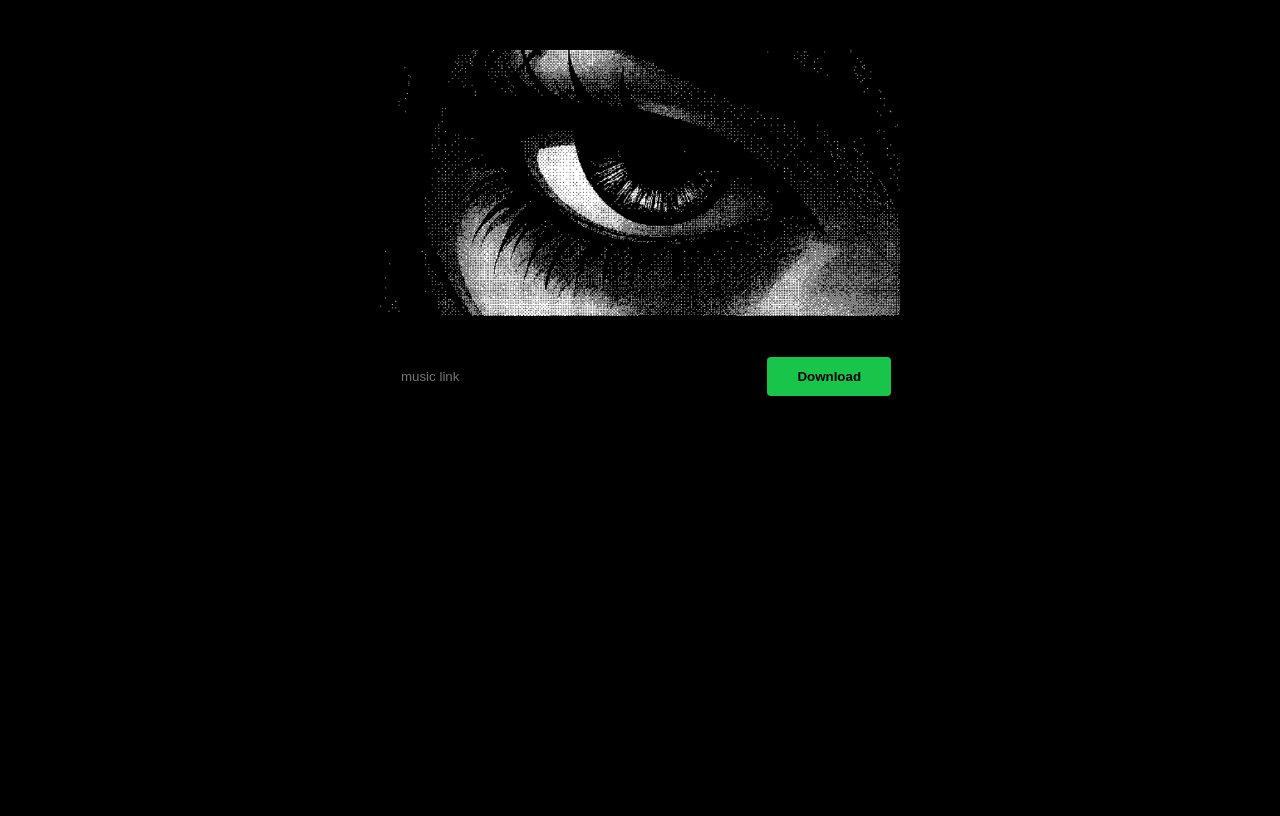
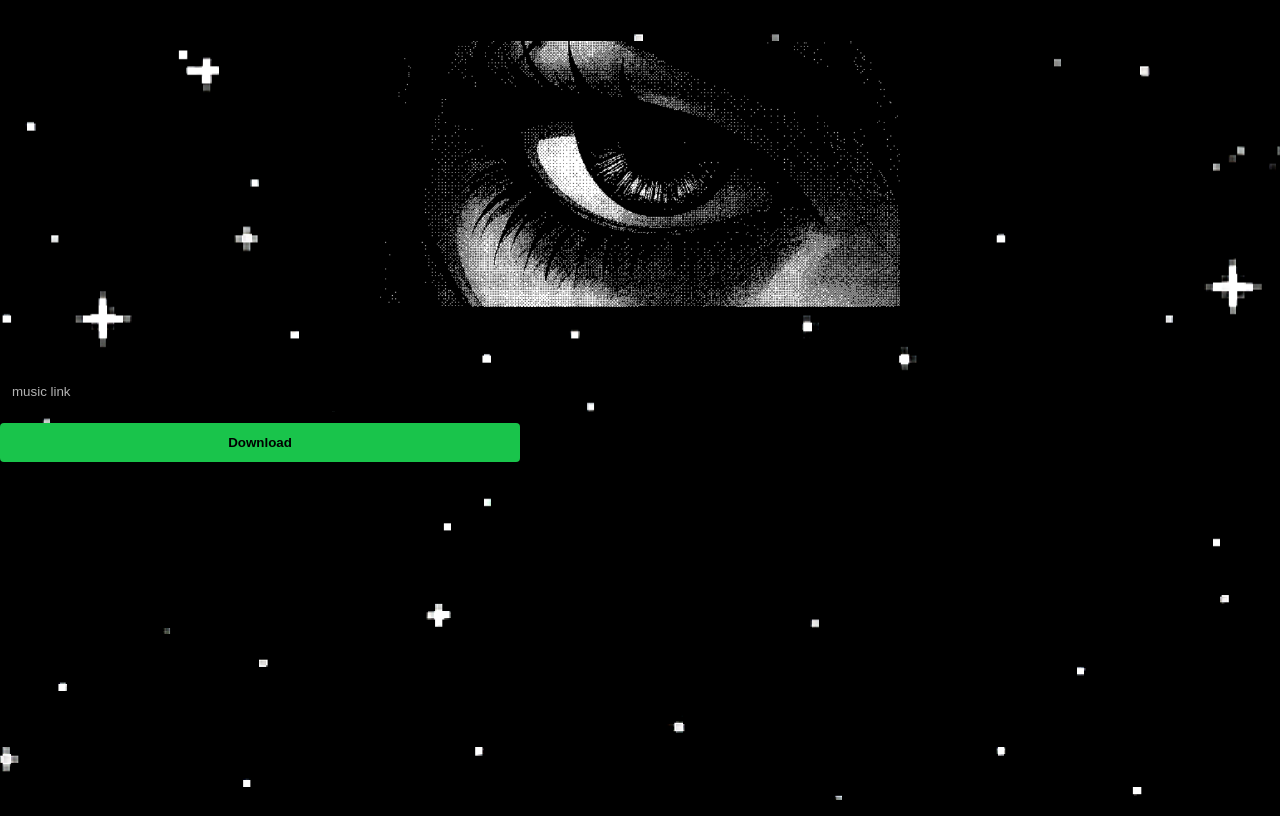
Before and after one commit to Leovsiji0/Roggerz, a Django app: page / in a window 1280 px wide. Run offline with Django 5.2, Linux system fonts and the light colour scheme; some libraries are stand-ins or nearby versions.

Commit message:
Update old code with new version

```diff
--- a/Rogger/Rogger/settings.py
+++ b/Rogger/Rogger/settings.py
@@ -27,7 +27,7 @@
 # SECURITY WARNING: don't run with debug turned on in production!
 DEBUG = True
 
-ALLOWED_HOSTS =  ['192.168.1.7', 'localhost', '127.0.0.1']
+ALLOWED_HOSTS =  ['*']
 
 
 # Application definition
--- a/Rogger/Roggerz/templates/Roggerz/all.html
+++ b/Rogger/Roggerz/templates/Roggerz/all.html
@@ -2,7 +2,7 @@
 {% load static %}
 
 {% block content %}
-
+<body>
     <form method="POST" action="{% url 'home' %}">
         {% csrf_token %}
 
@@ -19,6 +19,7 @@
         </div>
 
     </form>
+</body>
 {% if file_url %}
 <a href="{{ file_url }}" download class="btn">Download MP3</a>
 {% endif %}
--- a/Rogger/Roggerz/views.py
+++ b/Rogger/Roggerz/views.py
@@ -1,6 +1,6 @@
 from django.http import FileResponse, HttpResponse
 from django.shortcuts import render
-from Rogger.download import down
+from Rogger.download import down,san
 import os
 
 def extract(request):
@@ -10,11 +10,11 @@
             return HttpResponse("Paste a YouTube link")
 
         try:
-            filepath = down(url)  # returns full path on server
+            filepath = down(url)
             filename = os.path.basename(filepath)
-            # Send file as download to browser
             return FileResponse(open(filepath, "rb"), as_attachment=True, filename=filename)
         except Exception as e:
+            print("e:",e)
             return HttpResponse(f"Download failed: {e}")
 
     return render(request, "Roggerz/all.html")
--- a/Rogger/templates/layout.html
+++ b/Rogger/templates/layout.html
@@ -5,9 +5,17 @@
     <meta charset="UTF-8">
     <meta name="viewport" content="width=device-width, initial-scale=1.0">
     <title>Roggerz</title>
-    {% tailwind_css %}
+    {%tailwind_css%}
+
+
+
+
 </head>
-<body>
+<body style="background-image: url('{% static "bg.png" %}');
+background-size: cover;
+background-repeat: repeat;
+background-position: center;
+min-height: 100svh;">
 
     {% block content %}{% endblock %}
 
--- a/Rogger/theme/static/css/dist/styles.css
+++ b/Rogger/theme/static/css/dist/styles.css
@@ -1,52 +1,75 @@
-
-
-body {
-  background:black;
-  display: flex;
-  justify-content: center;
-  height: 100vh;
-  color: white;
-  font-family: Arial, sans-serif;
+* {
+  box-sizing: border-box;
+  margin: 0;
+  padding: 0;
 }
 
-.wrap{
-  text-align: center;
-  margin-top:1px;
+html, body {
+  height: 100%;
+  background: black;
+  overflow-x: hidden;
 }
+.body {
 
-.banner {
-  display: block;
-  width: 200%;          /* increased length */
-  max-width: 520px;    /* doodle can now stretch wider */
-  height: auto;
-  border-radius: 50px;
-  transition: transform 0.25s;
+  font-family: Arial, sans-serif;
+  display: flex;
+  flex-direction: column;  /* STACK ITEMS */
+  align-items: center;     /* CENTER ITEMS */
+  padding-top: 20px;
+  min-height: 100vh;
+  overflow-x: hidden;
+  overflow-y: hidden;
+  height: 100%;
 }
 
 
-/* optional hover (like Google doodles that animate slightly) */
+
+/* IMAGE */
+.banner {
+  width: 100%;
+  max-width: 520px;
+  height: auto;
+  border-radius: 12px;
+  transition: transform 0.25s;
+  display:block;
+  margin: 0 auto;
+}
+
 .banner:hover {
   transform: scale(1.03);
 }
 
+/* INPUT + BUTTON CONTAINER */
 .container {
-  text-align: center;
-  margin-top: 1px;
+  width: 100%;
+  max-width: 520px;
+  display: flex;
+  flex-direction: column;
+  align-items: center;
+  gap: 12px;
+  margin-top: 25px;
+
 }
 
-
+/* INPUT */
 input {
-  width: 350px;
+  width: 100%;
   padding: 12px;
   background: black;
   color: white;
+  text-decoration-color: white;
   border: none;
   outline: none;
   border-radius: 4px;
-  text-decoration-color: white;
 }
 
+input::placeholder, textarea::placeholder {
+  color: rgba(255, 255, 255, 0.7);
+}
+
+/* BUTTON */
 button {
+  width: 100%;
   padding: 12px 30px;
   background: #19c44b;
   border: none;
@@ -58,3 +81,19 @@
 button:hover {
   background: #159d42;
 }
+
+/* 📱 MOBILE RESPONSIVENESS */
+@media (max-width: 600px) {
+  .body {
+    padding-top: 15px;
+    min-height: 100svh;
+  }
+  .banner {
+    width: 92%;
+  }
+  input,
+  button {
+    font-size: 15px;
+    width: 92%;
+  }
+}
```
Also changed, not shown: Rogger/Rogger/download.py (+43 -9 lines), Rogger/theme/static_src/src/styles.css (+64 -25 lines), Rogger/theme/static_src/src/bg.png (added). Lines whose indentation alone changed are shown as unchanged.
